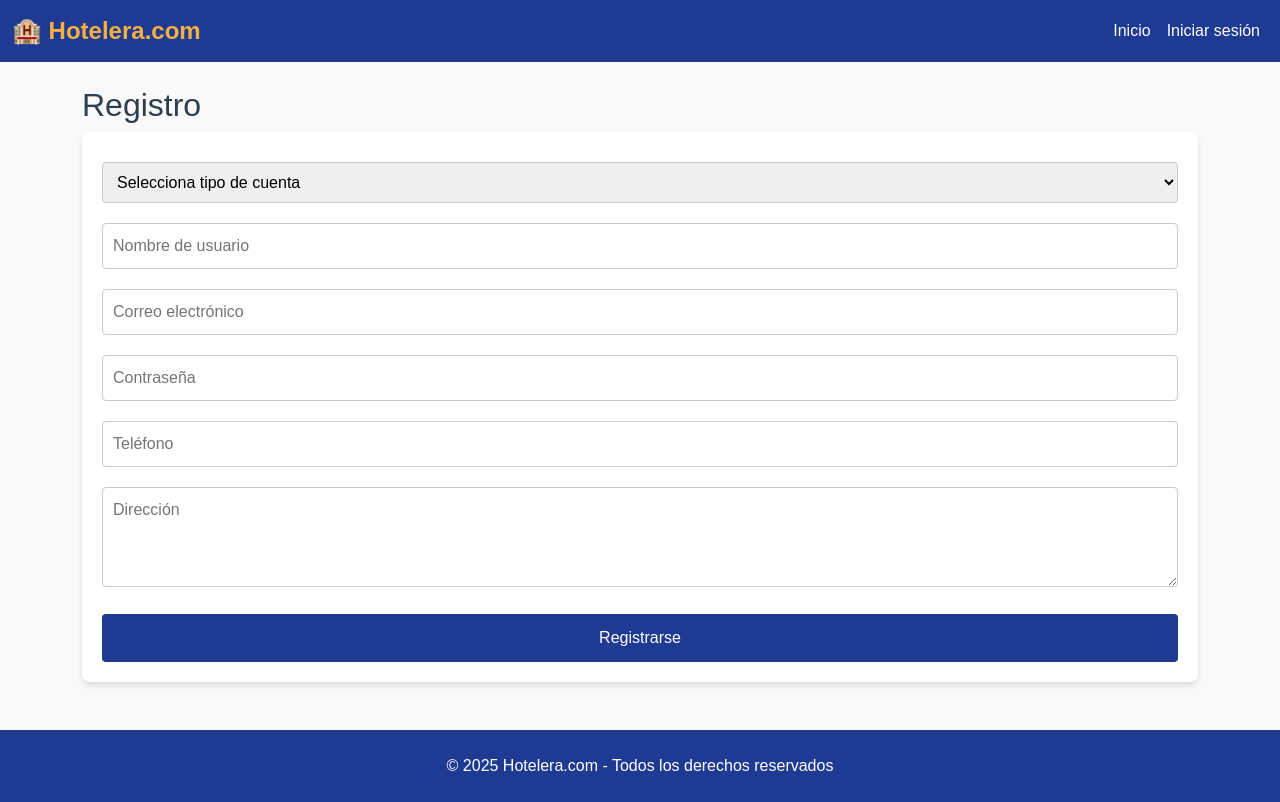
After one commit to elmerurbina/hotelera.com, a Django app: page /profiles/registro/ in a window 1280 px wide. The commit adds this page. Run offline with Django 5.2, Linux system fonts and the light colour scheme.

Commit message:
users&hotels can register, login, logout

```diff
--- a/hotelera/urls.py
+++ b/hotelera/urls.py
@@ -16,7 +16,7 @@ Including another URLconf
 """
 
 from django.contrib import admin
-from django.urls import path
+from django.urls import path, include
 
 from hotelera.views import HomeView
 
@@ -25,4 +25,5 @@ urlpatterns = [
 
     path('', HomeView.as_view(), name='home'),
 
+    path('profiles/', include('services.profiles.urls')),
 ]
--- /dev/null
+++ b/services/profiles/urls.py
@@ -0,0 +1,11 @@
+# profiles/urls.py
+from django.contrib.auth.views import LogoutView
+from django.urls import path
+from .views import LoginView, RegistroUsuarioView, RegistroEmpleadoView
+
+urlpatterns = [
+    path('login/', LoginView.as_view(), name='login'),
+    path('registro/', RegistroUsuarioView.as_view(), name='registro_usuario'),
+    path('registro-empleado/', RegistroEmpleadoView.as_view(), name='registro_empleado'),
+    path('logout/', LogoutView.as_view(), name='logout'),
+]
--- a/services/profiles/views.py
+++ b/services/profiles/views.py
@@ -1,3 +1,78 @@
-from django.shortcuts import render
+# profiles/views.py
+from django.views import View
+from django.shortcuts import render, redirect
+from django.contrib.auth import authenticate, login
+from django.contrib.auth.hashers import make_password
+from .models import User, Empleado
 
-# Create your views here.
+
+class LoginView(View):
+    def get(self, request):
+        return render(request, 'auth/login.html')
+
+    def post(self, request):
+        email = request.POST.get('email')  # Cambié de 'username' a 'email'
+        password = request.POST.get('password')
+
+        user = authenticate(request, username=email, password=password)  # Usar email en authenticate
+        if user:
+            login(request, user)
+            return redirect('home')  # Redirige a la página principal después de un login exitoso
+        else:
+            return render(request, 'auth/login.html', {'error': 'Credenciales inválidas'})
+
+class RegistroUsuarioView(View):
+    def get(self, request):
+        return render(request, 'auth/registro_usuario.html')
+
+    def post(self, request):
+        rol = request.POST.get('rol')
+        username = request.POST.get('username')
+        email = request.POST.get('email')
+        password = make_password(request.POST.get('password'))
+
+        telefono = request.POST.get('telefono')
+        direccion = request.POST.get('direccion')
+        nombre_completo = request.POST.get('nombre_completo')
+        numero_cedula = request.POST.get('numero_cedula')
+        nombre_hotel = request.POST.get('nombre_hotel')
+
+        user = User.objects.create(
+            username=username,
+            email=email,
+            password=password,
+            rol=rol,
+            telefono=telefono,
+            direccion=direccion,
+            nombre_completo=nombre_completo if rol == 'usuario' else None,
+            numero_cedula=numero_cedula if rol == 'usuario' else None,
+            nombre_hotel=nombre_hotel if rol == 'hotel' else None
+        )
+
+        login(request, user)
+        return redirect('home')
+
+
+class RegistroEmpleadoView(View):
+    def get(self, request):
+        if not request.user.is_authenticated or request.user.rol != 'hotel':
+            return redirect('login')
+        return render(request, 'auth/registro_empleado.html')
+
+    def post(self, request):
+        if not request.user.is_authenticated or request.user.rol != 'hotel':
+            return redirect('login')
+
+        username = request.POST.get('username')
+        email = request.POST.get('email')
+        password = make_password(request.POST.get('password'))
+
+        empleado_user = User.objects.create(
+            username=username,
+            email=email,
+            password=password,
+            rol='usuario'  # o 'empleado' si luego defines ese rol
+        )
+
+        Empleado.objects.create(user=empleado_user, hotel=request.user)
+        return redirect('admin:index')
--- a/static/css/styles.css
+++ b/static/css/styles.css
@@ -0,0 +1,126 @@
+/* styles.css */
+
+/* Estilos generales */
+body {
+  font-family: Arial, sans-serif;
+  background-color: var(--color-bg-light);
+  color: var(--color-text-main);
+  margin: 0;
+  padding: 0;
+  min-height: 100vh; /* Asegura que el contenido ocupe toda la altura de la pantalla */
+  display: flex;
+  flex-direction: column;
+}
+
+/* Contenedor principal */
+.container {
+  margin-top: 50px;
+  flex: 1; /* Hace que el contenido ocupe el espacio restante */
+}
+
+/* Estilos del navbar */
+.navbar {
+  background-color: var(--color-primary);
+}
+
+.navbar .navbar-brand {
+  color: var(--color-secondary);
+}
+
+.navbar .nav-link {
+  color: white;
+}
+
+.navbar .nav-link:hover {
+  color: var(--color-secondary);
+}
+
+/* Estilos para los formularios */
+form {
+  background-color: white;
+  padding: 20px;
+  border-radius: 8px;
+  box-shadow: 0 4px 6px rgba(0, 0, 0, 0.1);
+}
+
+form input[type="text"],
+form input[type="email"],
+form input[type="password"],
+form textarea {
+  width: 100%;
+  padding: 10px;
+  margin: 10px 0;
+  border: 1px solid #ccc;
+  border-radius: 4px;
+  font-size: 1rem;
+}
+
+form textarea {
+  resize: vertical;
+  height: 100px;
+}
+
+form select {
+  width: 100%;
+  padding: 10px;
+  margin: 10px 0;
+  border: 1px solid #ccc;
+  border-radius: 4px;
+}
+
+form button {
+  background-color: var(--color-primary);
+  color: white;
+  padding: 12px 20px;
+  border: none;
+  border-radius: 4px;
+  cursor: pointer;
+  font-size: 1rem;
+  width: 100%;
+  margin-top: 10px;
+}
+
+form button:hover {
+  background-color: var(--color-secondary);
+}
+
+/* Estilos para los campos adicionales según el rol */
+#usuario_campos, #hotel_campos {
+  display: none;
+}
+
+#usuario_campos input,
+#hotel_campos input {
+  margin-top: 10px;
+}
+
+/* Footer */
+footer {
+  background-color: var(--color-primary);
+  color: white;
+  padding: 20px 0;
+  text-align: center;
+  width: 100%;
+  left: 0;
+  /* Cambiar a relative para permitir que se mueva con el contenido */
+  position: relative;
+}
+
+/* Estilos responsivos */
+@media (max-width: 768px) {
+  .navbar-nav {
+    text-align: center;
+  }
+
+  .navbar-toggler {
+    margin-left: auto;
+  }
+
+  form {
+    padding: 15px;
+  }
+
+  form input, form textarea, form select, form button {
+    font-size: 0.9rem;
+  }
+}
--- /dev/null
+++ b/templates/auth/registro_usuario.html
@@ -0,0 +1,45 @@
+{% extends 'base.html' %}
+{% load static %}
+
+{% block title %}Registro de Cuenta{% endblock %}
+
+{% block content %}
+<h2>Registro</h2>
+<form method="POST">
+  {% csrf_token %}
+
+  <!-- Selección de tipo de cuenta -->
+  <select name="rol" required onchange="mostrarCampos(this.value)">
+    <option value="">Selecciona tipo de cuenta</option>
+    <option value="usuario">Usuario Particular</option>
+    <option value="hotel">Hotel</option>
+  </select><br>
+
+  <!-- Campos comunes -->
+  <input type="text" name="username" placeholder="Nombre de usuario" required><br>
+  <input type="email" name="email" placeholder="Correo electrónico" required><br>
+  <input type="password" name="password" placeholder="Contraseña" required><br>
+  <input type="text" name="telefono" placeholder="Teléfono"><br>
+  <textarea name="direccion" placeholder="Dirección"></textarea><br>
+
+  <!-- Campos específicos de usuario -->
+  <div id="usuario_campos" style="display:none;">
+    <input type="text" name="nombre_completo" placeholder="Nombre completo"><br>
+    <input type="text" name="numero_cedula" placeholder="Número de cédula"><br>
+  </div>
+
+  <!-- Campos específicos de hotel -->
+  <div id="hotel_campos" style="display:none;">
+    <input type="text" name="nombre_hotel" placeholder="Nombre del hotel"><br>
+  </div>
+
+  <button type="submit">Registrarse</button>
+</form>
+
+<script>
+function mostrarCampos(rol) {
+    document.getElementById('usuario_campos').style.display = (rol === 'usuario') ? 'block' : 'none';
+    document.getElementById('hotel_campos').style.display = (rol === 'hotel') ? 'block' : 'none';
+}
+</script>
+{% endblock %}
--- a/templates/base.html
+++ b/templates/base.html
@@ -1,4 +1,5 @@
 {% load static %}
+
 <!DOCTYPE html>
 <html lang="es">
 <head>
@@ -7,6 +8,8 @@
   <title>Hotelera.com</title>
   <!-- Bootstrap CSS -->
   <link rel="stylesheet" href="https://cdn.jsdelivr.net/npm/bootstrap@5.3.0/dist/css/bootstrap.min.css">
+  <!-- FontAwesome CSS -->
+  <link rel="stylesheet" href="https://cdnjs.cloudflare.com/ajax/libs/font-awesome/6.0.0-beta3/css/all.min.css">
   <!-- Estilos personalizados -->
   <link rel="stylesheet" href="{% static 'css/base.css' %}">
   <link rel="stylesheet" href="{% static 'css/styles.css' %}">
@@ -25,9 +28,54 @@
       </button>
       <div class="collapse navbar-collapse" id="navBarContent">
         <ul class="navbar-nav ms-auto mb-2 mb-lg-0">
-          <li class="nav-item"><a class="nav-link active" href="{% url 'home' %}">Inicio</a></li>
-          <li class="nav-item"><a class="nav-link" href="#">Reservas</a></li>
-          <li class="nav-item"><a class="nav-link" href="#">Iniciar sesión</a></li>
+            <!-- Enlace a Inicio -->
+            <li class="nav-item">
+                <a class="nav-link active" href="{% url 'home' %}">Inicio</a>
+            </li>
+
+            <!-- Enlace a Reservas, solo si el usuario está autenticado y es tipo hotel -->
+            {% if user.is_authenticated and user.rol == 'hotel' %}
+            <li class="nav-item">
+                <a class="nav-link" href="{% url 'admin:index' %}">Reservas</a>
+            </li>
+            {% endif %}
+
+            <!-- Enlace a Iniciar sesión, solo si el usuario NO está autenticado -->
+            {% if not user.is_authenticated %}
+            <li class="nav-item">
+                <a class="nav-link" href="{% url 'login' %}">Iniciar sesión</a>
+            </li>
+            {% endif %}
+
+            <!-- Opciones de usuario logueado -->
+            {% if user.is_authenticated %}
+                <li class="nav-item dropdown">
+                    <a class="nav-link dropdown-toggle" href="#" id="navbarDropdown" role="button" data-bs-toggle="dropdown" aria-expanded="false">
+                        <i class="fas fa-user"></i> Perfil
+                    </a>
+                    <ul class="dropdown-menu dropdown-menu-end" aria-labelledby="navbarDropdown">
+                        <li><a class="dropdown-item" href="">Ver Perfil</a></li>
+                        {% if user.rol == 'particular' %}
+                            <li><a class="dropdown-item" href="">Ver mis Reservaciones</a></li>
+                        {% endif %}
+
+                        <li><hr class="dropdown-divider"></li>
+                        <form method="POST" action="{% url 'logout' %}">
+                            {% csrf_token %}
+                            <button type="submit" class="dropdown-item" style="background: none; border: none; padding: 0; margin: 0;">
+                                Cerrar sesión
+                            </button>
+                        </form>
+                    </ul>
+                </li>
+            {% endif %}
+
+            <!-- Enlace a Registrar Empleado, solo si el usuario está autenticado y es tipo hotel -->
+            {% if user.is_authenticated and user.rol == 'hotel' %}
+            <li class="nav-item">
+                <a class="nav-link" href="{% url 'registro_empleado' %}">Registrar Empleado</a>
+            </li>
+            {% endif %}
         </ul>
       </div>
     </div>
```
Also changed, not shown: hotelera/settings.py (+16 -34 lines), services/profiles/models.py (+27 -3 lines), templates/auth/login.html (added, +37 -0 lines), templates/auth/registro_empleado.html (added, +18 -0 lines), services/profiles/migrations/0002_alter_user_options_user_direccion_and_more.py (added), services/profiles/migrations/0003_empleado.py (added).
